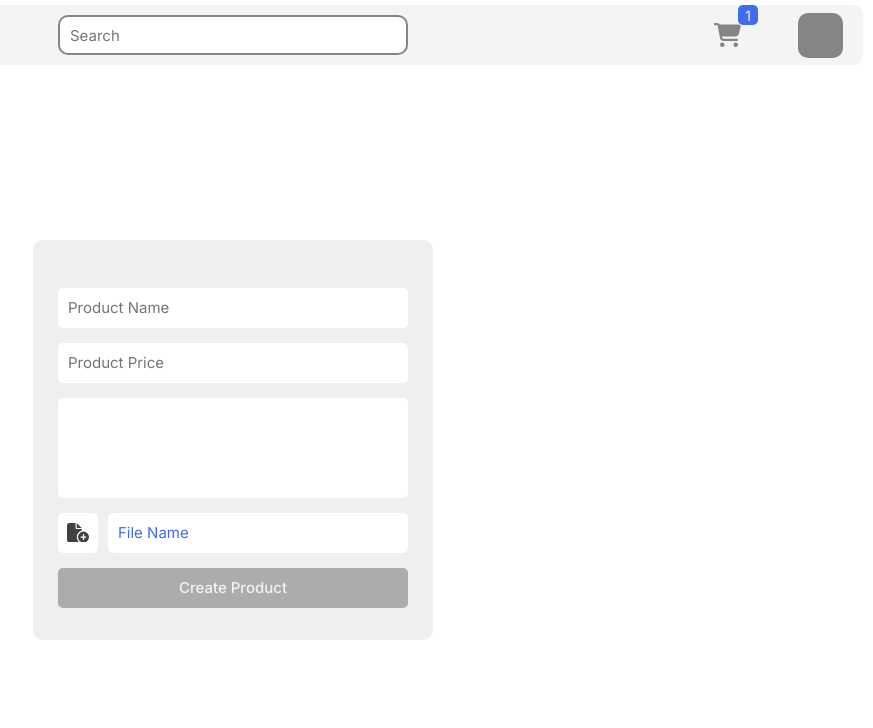
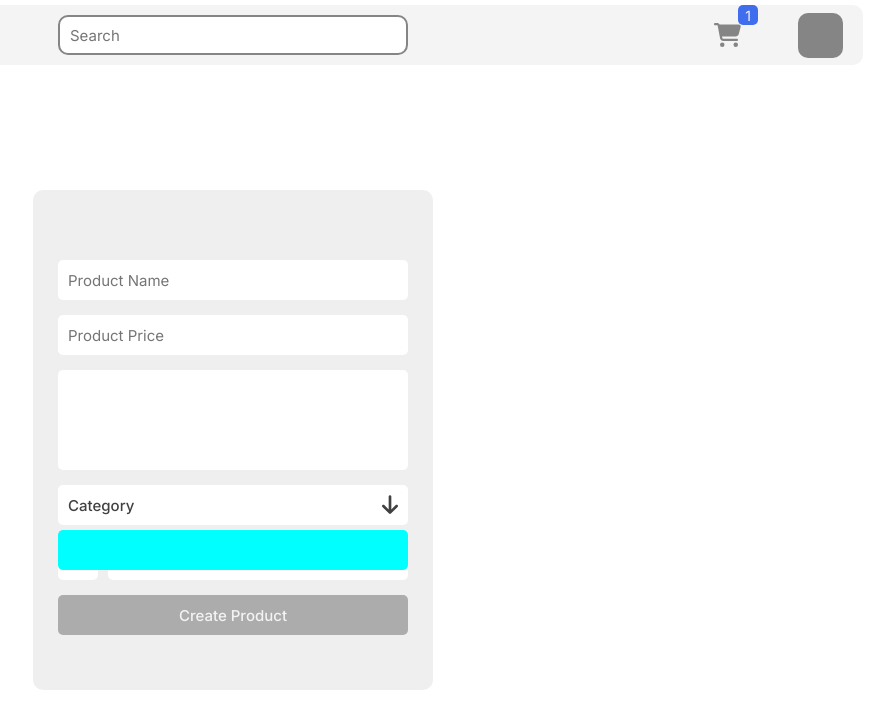
Before and after one commit to AlexNdungu/E-Comm, a React (Vite) app: page /createProduct in a window 1280 px wide. Shown: the top 728 px of the page, without its empty margins (407-1280 px from the left). Built offline with nearby package versions, Linux system fonts and the light colour scheme.

Commit message:
Create upload new product form

```diff
--- a/src/Layouts/CreateProductForm/CreateProductForm.jsx
+++ b/src/Layouts/CreateProductForm/CreateProductForm.jsx
@@ -28,7 +28,15 @@ function CreateProductForm(){
                     <input type="text" placeholder="Product Name" id="" />
                     <input type="number" placeholder="Product Price" id="" />
                     <textarea id=""></textarea>
-                    <input type="file" name="file" id="upload_product_image" ref={fileInputRef} className={styles.upload_product_image} onChange={handleFile} />
+                    <div className={styles.category_drop_down}>
+                        <div className={styles.inner_category_drop_down}>
+                            <span>Category</span>
+                            <svg xmlns="http://www.w3.org/2000/svg" viewBox="0 0 384 512"><path d="M169.4 470.6c12.5 12.5 32.8 12.5 45.3 0l160-160c12.5-12.5 12.5-32.8 0-45.3s-32.8-12.5-45.3 0L224 370.8 224 64c0-17.7-14.3-32-32-32s-32 14.3-32 32l0 306.7L54.6 265.4c-12.5-12.5-32.8-12.5-45.3 0s-12.5 32.8 0 45.3l160 160z"/></svg>
+                        </div>
+                        <div className={styles.category_drop_down_component_section}>
+                        </div>
+                    </div>
+                    <input type="file" name="file" ref={fileInputRef} className={styles.upload_product_image} onChange={handleFile} />
                     <div className={styles.select_file_section}>
                         <div onClick={selectImageFile} className={styles.select_file_btn}>
                             <svg xmlns="http://www.w3.org/2000/svg" viewBox="0 0 576 512"><path d="M0 64C0 28.7 28.7 0 64 0H224V128c0 17.7 14.3 32 32 32H384v38.6C310.1 219.5 256 287.4 256 368c0 59.1 29.1 111.3 73.7 143.3c-3.2 .5-6.4 .7-9.7 .7H64c-35.3 0-64-28.7-64-64V64zm384 64H256V0L384 128zm48 96a144 144 0 1 1 0 288 144 144 0 1 1 0-288zm16 80c0-8.8-7.2-16-16-16s-16 7.2-16 16v48H368c-8.8 0-16 7.2-16 16s7.2 16 16 16h48v48c0 8.8 7.2 16 16 16s16-7.2 16-16V384h48c8.8 0 16-7.2 16-16s-7.2-16-16-16H448V304z"/></svg>
--- a/src/Layouts/CreateProductForm/CreateProductForm.module.css
+++ b/src/Layouts/CreateProductForm/CreateProductForm.module.css
@@ -8,7 +8,7 @@
 
 form {
     width: 400px;
-    height: 400px;
+    height: 500px;
     border-radius: 10px;
     display: flex;
     flex-direction: column;
@@ -85,3 +85,51 @@ form textarea {
     color: #406CEE;
     background-color: white;
 }
+
+.category_drop_down {
+    position: relative;
+    width: 350px;
+    height: 40px;
+    margin-top: 15px;
+    border-radius: 5px;
+    display: flex;
+    align-items: center;
+    justify-content: flex-start;
+    background-color: white;
+}
+
+.inner_category_drop_down {
+    position: absolute;
+    width: 100%;
+    height: 40px;
+    border-radius: 5px;
+    display: flex;
+    align-items: center;
+    justify-content: space-between;
+    font-size: 15px;
+    font-weight: 500;
+    color: #414141;
+    fill: #414141;
+    padding: 10px;
+    cursor: pointer;
+    transition: 0.2s ease-in-out;
+}
+
+.inner_category_drop_down:hover {
+    color: #406CEE;
+    fill: #406CEE;
+}
+
+.inner_category_drop_down svg {
+    width: 16px;
+}
+
+.category_drop_down_component_section {
+    position: absolute;
+    width: 100%;
+    min-height: 40px;
+    border-radius: 5px;
+    height: max-content;
+    background-color: aqua;
+    top: calc(100% + 5px);
+}
```
